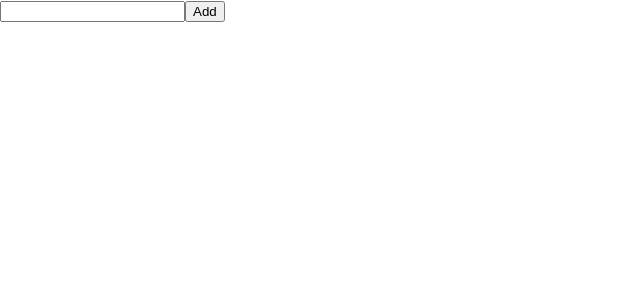
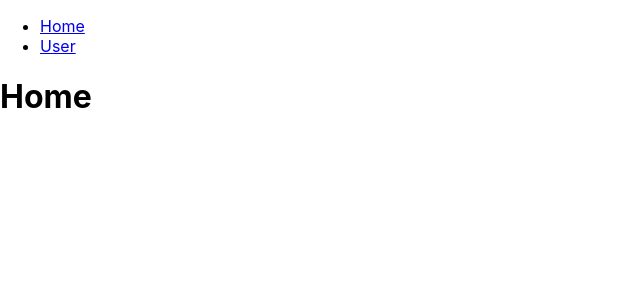
Before and after one commit to teguhwin8/deploy-react, a React (Create React App) app: page / in a window 1280 px wide. Shown: the top 300 px of the page, without its empty margins (0-640 px from the left). Built offline with nearby package versions, Linux system fonts and the light colour scheme.

Commit message:
routing spa (single page application)

```diff
--- a/package.json
+++ b/package.json
@@ -8,6 +8,7 @@
     "@testing-library/user-event": "^12.1.10",
     "react": "^17.0.1",
     "react-dom": "^17.0.1",
+    "react-router-dom": "^5.2.0",
     "react-scripts": "4.0.0",
     "web-vitals": "^0.2.4"
   },
--- a/src/App.js
+++ b/src/App.js
@@ -1,11 +1,11 @@
 import React, { Component } from "react"
-import Todo from "./components/TodoApp/Todo"
+import Routing from "./components/Routing"
 
 export class App extends Component {
   render() {
     return (
       <div>
-        <Todo />
+        <Routing />
       </div>
     )
   }
--- /dev/null
+++ b/src/components/Routing.js
@@ -0,0 +1,59 @@
+import React, { Component } from "react"
+import { BrowserRouter, Route, Link, Switch } from "react-router-dom"
+
+function Home() {
+	return <h1>Home</h1>
+}
+
+function Users() {
+	return (
+		<div>
+			<h1>List Users</h1>
+			<ul>
+				<li>
+					<Link to="user/teguh">Teguh</Link>
+				</li>
+				<li>
+					<Link to="user/widodo">Widodo</Link>
+				</li>
+			</ul>
+		</div>
+	)
+}
+
+function UserDetail({ match }) {
+	return <h1>Detail User : {match.params.name}</h1>
+}
+
+function NoMatch() {
+	return <h1>404, Halaman tidak ditemukan</h1>
+}
+
+export default class Routing extends Component {
+	render() {
+		return (
+			<BrowserRouter>
+				<nav>
+					<ul>
+						<li>
+							<Link to="/">Home</Link>
+						</li>
+						<li>
+							<Link to="/users">User</Link>
+						</li>
+					</ul>
+				</nav>
+				<Switch>
+					<Route path="/" exact component={Home}></Route>
+					<Route path="/users" exact component={Users}></Route>
+					<Route
+						path="/user/:name"
+						exact
+						component={UserDetail}
+					></Route>
+					<Route component={NoMatch}></Route>
+				</Switch>
+			</BrowserRouter>
+		)
+	}
+}
```
Also changed, not shown: src/components/UsersApi.js (added, +33 -0 lines), 1 other file (tests, documents, lock files or other folders).
